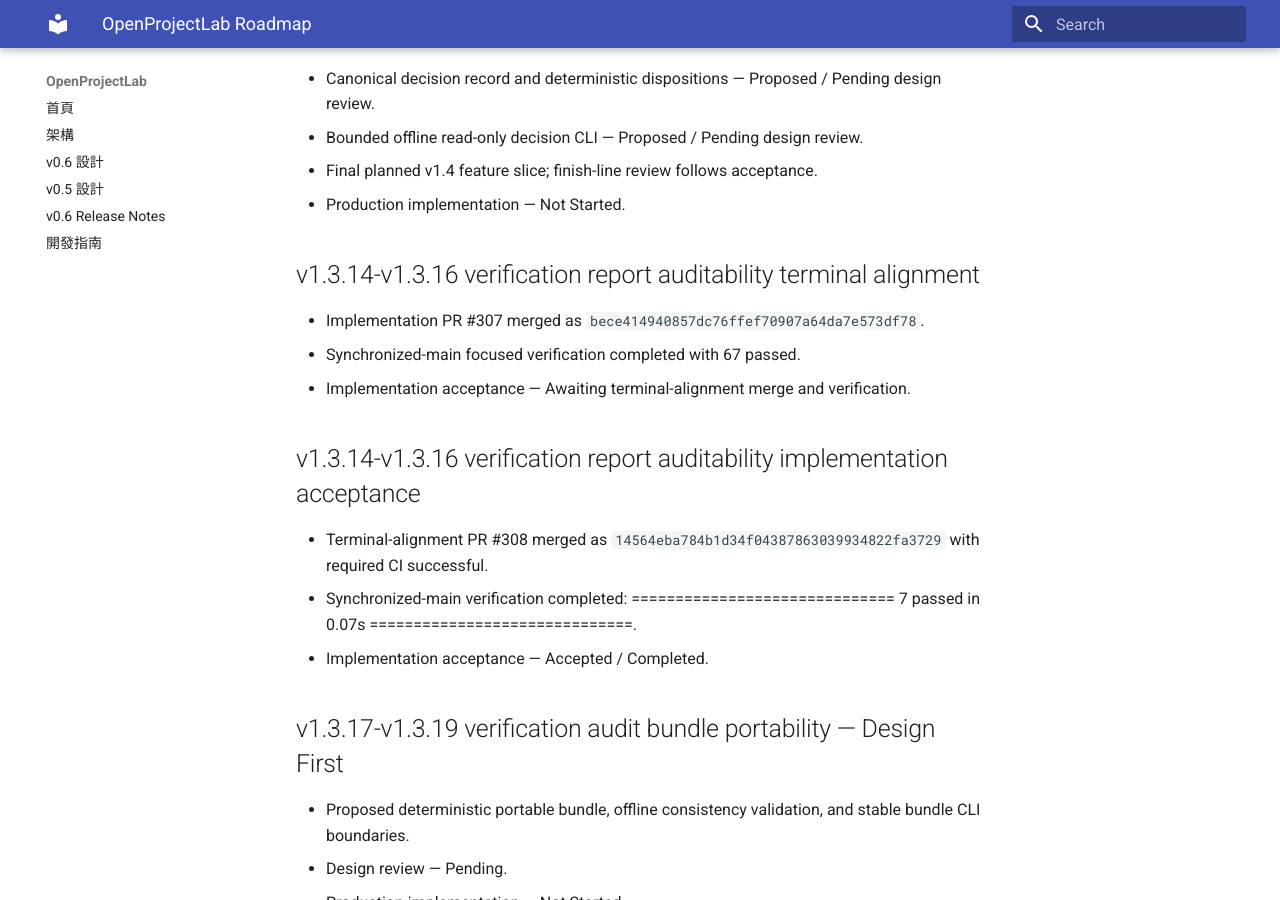
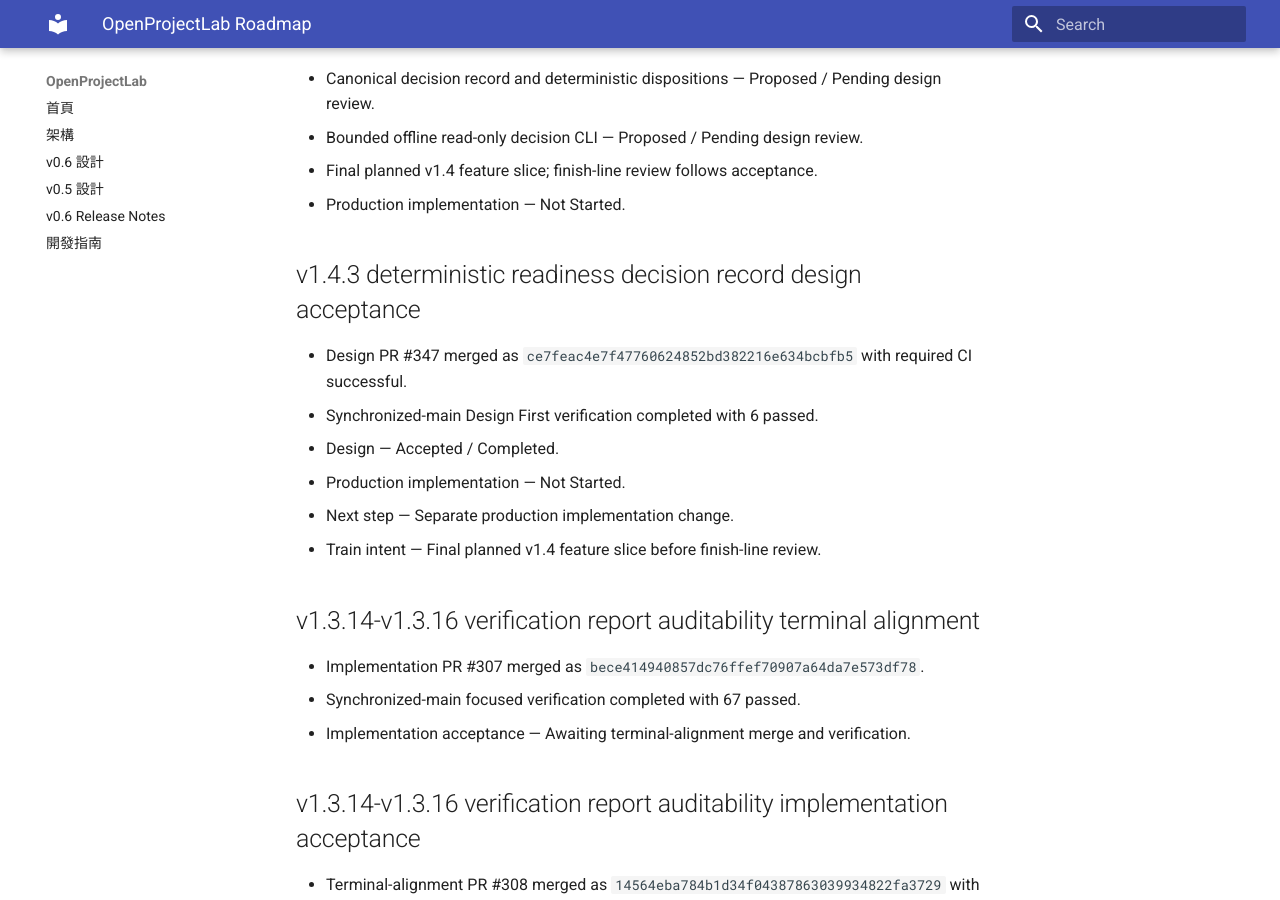
Before and after one commit to khwang1964/OpenProjectLab, an MkDocs documentation site: the page built from docs/roadmap.md, in a window 1280 px wide and 900 px high, scrolled down 85265 px. Built offline with MkDocs 1.6.1 and Material for MkDocs 9.7.7, drawn with Linux system fonts in a browser that asks for light colours.

Commit message:
docs: accept v1.4.3 deterministic readiness decision record design (#348)

```diff
--- a/docs/roadmap.md
+++ b/docs/roadmap.md
@@ -3940,6 +3940,17 @@
 - Final planned v1.4 feature slice; finish-line review follows acceptance.
 - Production implementation — Not Started.
 
+<!-- v1.4.3-deterministic-readiness-decision-record-design-acceptance-roadmap -->
+
+## v1.4.3 deterministic readiness decision record design acceptance
+
+- Design PR #347 merged as `ce7feac4e7f47760624852bd382216e634bcbfb5` with required CI successful.
+- Synchronized-main Design First verification completed with 6 passed.
+- Design — Accepted / Completed.
+- Production implementation — Not Started.
+- Next step — Separate production implementation change.
+- Train intent — Final planned v1.4 feature slice before finish-line review.
+
 <!-- v1.3.14-v1.3.16-verification-report-auditability-terminal-alignment-roadmap -->
 
 ## v1.3.14-v1.3.16 verification report auditability terminal alignment
```
Also changed, not shown: CHANGELOG.md (+11 -0 lines), docs/HISTORY.md (+11 -0 lines), docs/releases/v1.4.3-deterministic-readiness-decision-record-design-acceptance.md (added, +32 -0 lines), 1 other file.
